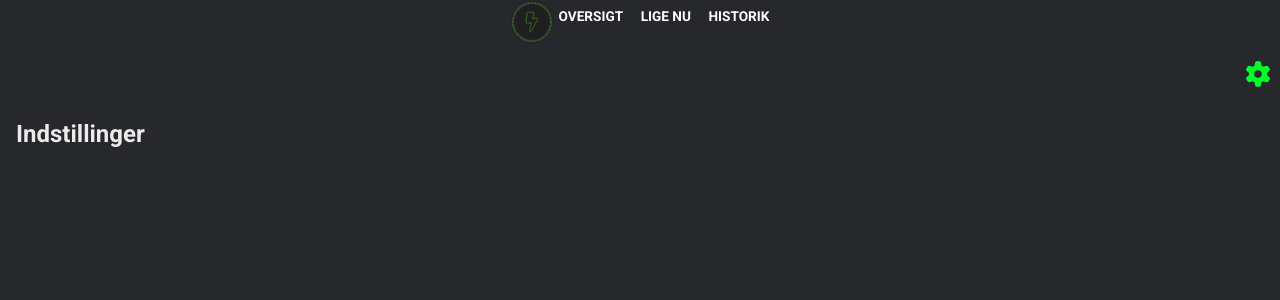
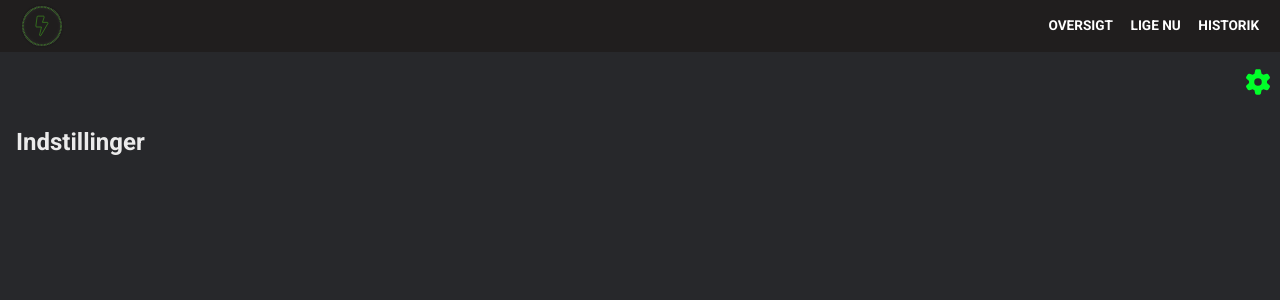
Before and after one commit to phch42/elpriser-nu, a React (Vite) app: page /settings in a window 1280 px wide. Shown: the top 300 px of the page. Built offline with nearby package versions, Linux system fonts and the light colour scheme.

Commit message:
style: fix navigation layout after routing

```diff
--- a/src/components/Navigation/Navigation.styled.ts
+++ b/src/components/Navigation/Navigation.styled.ts
@@ -4,9 +4,22 @@ import { NavLink } from 'react-router';
 export const NavigationContainer = styled.nav`
   display: flex;
   align-items: center;
-  justify-content: flex-end;
+  justify-content: space-between;
   gap: 0.5rem;
+  width: 100%;
   min-width: 0;
+  padding: 0.25rem;
+  border-radius: 0;
+  background: #201e1e;
+`;
+
+export const NavigationLogo = styled.img`
+  display: block;
+  flex-shrink: 0;
+  width: 44px;
+  height: 44px;
+  margin-left: 1rem;
+  object-fit: contain;
 `;
 
 export const NavigationLinks = styled.div`
@@ -19,16 +32,20 @@ export const NavigationLinks = styled.div`
 `;
 
 export const NavigationLink = styled(NavLink)`
+  display: flex;
+  align-items: center;
+  justify-content: center;
   flex: 0 0 auto;
   min-width: 0;
   min-height: 44px;
   padding: 0.5rem 0.3rem;
   border: none;
-  border-radius: 8px;
+  border-radius: 0;
   background: transparent;
   color: #ffffff;
   font-size: 0.85rem;
   font-weight: 700;
+  line-height: 1;
   text-decoration: none;
   text-transform: uppercase;
   white-space: nowrap;
@@ -50,12 +67,3 @@ export const NavigationLink = styled(NavLink)`
     outline-offset: -2px;
   }
 `;
-
-export const NavigationLogo = styled.img`
-  display: block;
-  flex-shrink: 0;
-  width: 44px;
-  height: 44px;
-  margin-left: 1rem;
-  object-fit: contain;
-`;
--- a/src/components/Navigation/Navigation.tsx
+++ b/src/components/Navigation/Navigation.tsx
@@ -3,6 +3,7 @@ import {
   NavigationContainer,
   NavigationLink,
   NavigationLinks,
+  NavigationLogo,
 } from './Navigation.styled';
 
 const navigationItems = [
@@ -14,6 +15,11 @@ const navigationItems = [
 export default function Navigation() {
   return (
     <NavigationContainer aria-label="Hovednavigation">
+      <NavigationLogo
+        src="/src/assets/appIcons/mainIcon.svg"
+        alt="ElPriser.nu"
+      />
+
       <NavigationLinks>
         {navigationItems.map((item) => (
           <NavigationLink
--- a/src/layouts/MainLayout.styled.ts
+++ b/src/layouts/MainLayout.styled.ts
@@ -18,7 +18,7 @@ export const Header = styled.header`
 export const HeaderTop = styled.div`
   display: flex;
   align-items: center;
-  justify-content: center;
+  justify-content: flex-start;
   width: 100%;
 `;
 
--- a/src/layouts/MainLayout.tsx
+++ b/src/layouts/MainLayout.tsx
@@ -10,8 +10,6 @@ import {
   MainContent,
   PageLayout,
 } from './MainLayout.styled';
-import { NavigationLogo } from '../components/Navigation/Navigation.styled';
-import mainIcon from '../assets/appIcons/mainIcon.svg';
 
 export default function MainLayout() {
   const navigate = useNavigate();
@@ -20,7 +18,6 @@ export default function MainLayout() {
     <PageLayout>
       <Header>
         <HeaderTop>
-          <NavigationLogo src={mainIcon} alt="ElPriser.nu" />
           <Navigation />
         </HeaderTop>
 
```
